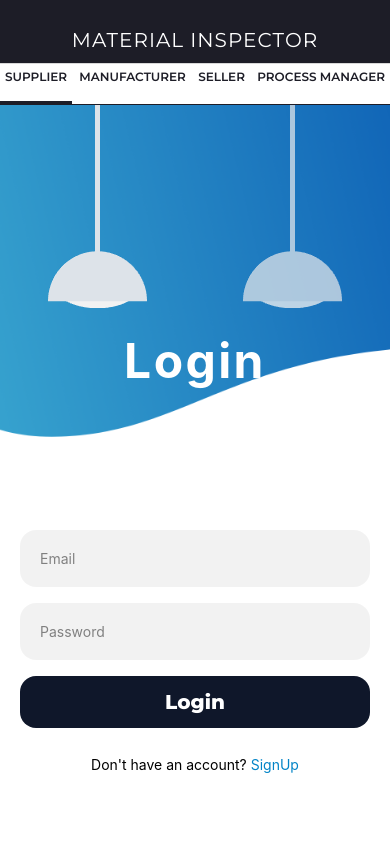
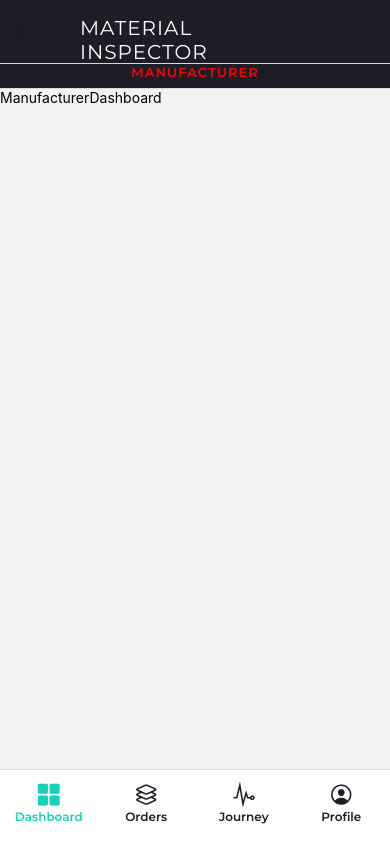
Before and after one commit to Team-Tetra-Weeknd-People/UEE-Clothing-React-Native-App, a React Native app in the folder frontend/: screen /ManufacturerMain in a window 390 px wide. Shown: the top 862 px of the page. Built offline with nearby package versions, Linux system fonts and the light colour scheme.

Commit message:
Manufacturer Base Added

```diff
--- a/frontend/App.js
+++ b/frontend/App.js
@@ -1,13 +1,15 @@
-import React, { useEffect, useState } from 'react';
-import { View, Text, ActivityIndicator, StyleSheet } from 'react-native';
-import { NavigationContainer } from '@react-navigation/native';
-import { createNativeStackNavigator } from '@react-navigation/native-stack';
-import * as Font from 'expo-font';
+import React, { useEffect, useState } from "react";
+import { View, Text, ActivityIndicator, StyleSheet } from "react-native";
+import { NavigationContainer } from "@react-navigation/native";
+import { createNativeStackNavigator } from "@react-navigation/native-stack";
+import * as Font from "expo-font";
 
-import LoginScreen from './screens/LoginScreen';
-import SignupScreen from './screens/SignupScreen';
-import SellerMain from './screens/Seller/SellerMain';
-import { Ionicons } from '@expo/vector-icons';
+import LoginScreen from "./screens/LoginScreen";
+import SignupScreen from "./screens/SignupScreen";
+import SellerMain from "./screens/Seller/SellerMain";
+import ManufacturerMain from "./screens/Manufacturer/ManufacturerMain";
+
+import { Ionicons } from "@expo/vector-icons";
 
 const Stack = createNativeStackNavigator();
 
@@ -16,18 +18,18 @@ function App() {
   const styles = StyleSheet.create({
     loadingContainer: {
       flex: 1,
-          justifyContent: 'center',
-          alignItems: 'center',
-          backgroundColor: 'white', // Change the background color as needed
+      justifyContent: "center",
+      alignItems: "center",
+      backgroundColor: "white", // Change the background color as needed
     },
   });
   useEffect(() => {
     async function loadFont() {
       await Font.loadAsync({
-            'Montserrat-Regular': require('./assets/fonts/Montserrat-Regular.ttf'),
-            'Montserrat-SemiBold': require('./assets/fonts/Montserrat-SemiBold.ttf'),
-            'Montserrat-Bold': require('./assets/fonts/Montserrat-Bold.ttf'),
-            'Montserrat-ExtraBold': require('./assets/fonts/Montserrat-ExtraBold.ttf'),
+        "Montserrat-Regular": require("./assets/fonts/Montserrat-Regular.ttf"),
+        "Montserrat-SemiBold": require("./assets/fonts/Montserrat-SemiBold.ttf"),
+        "Montserrat-Bold": require("./assets/fonts/Montserrat-Bold.ttf"),
+        "Montserrat-ExtraBold": require("./assets/fonts/Montserrat-ExtraBold.ttf"),
       });
       setIsFontLoaded(true);
     }
@@ -46,30 +48,35 @@ function App() {
   return (
     <NavigationContainer>
       <Stack.Navigator
-        initialRouteName='Login'
+        initialRouteName="Login"
         screenOptions={{
-          headerTitleAlign: 'center' ,
+          headerTitleAlign: "center",
           headerStyle: {
-            backgroundColor: '#1D1D27',
+            backgroundColor: "#1D1D27",
           },
           headerShown: true,
           headerTitle: () => (
-            <Text style={{
+            <Text
+              style={{
                 fontSize: 20,
-              color: 'white',
-              fontFamily: 'Montserrat-Regular',
+                color: "white",
+                fontFamily: "Montserrat-Regular",
                 paddingTop: 15,
                 letterSpacing: 1,
-            }}>
+              }}
+            >
               MATERIAL INSPECTOR
             </Text>
           ),
-        }}>
+        }}
+      >
         {/* common header for all screens */}
         <Stack.Screen name="Login" component={LoginScreen} />
         <Stack.Screen name="Signup" component={SignupScreen} />
         {/* seller */}
         <Stack.Screen name="SellerMain" component={SellerMain} />
+        {/* manufacturer */}
+        <Stack.Screen name="ManufacturerMain" component={ManufacturerMain} />
       </Stack.Navigator>
     </NavigationContainer>
   );
--- a/frontend/screens/LoginScreen.js
+++ b/frontend/screens/LoginScreen.js
@@ -102,7 +102,7 @@ export default function LoginScreen() {
                 alert("Login Successful");
                 AsyncStorage.setItem("token", res.data.token);
                 AsyncStorage.setItem("user", res.data.user);
-                // navigation.navigate("ManufacturerHome");
+                navigation.navigate("ManufacturerMain");
               } else {
                 alert(res.data.message);
               }
--- a/frontend/screens/Manufacturer/ManufacturerMain.js
+++ b/frontend/screens/Manufacturer/ManufacturerMain.js
@@ -1,10 +1,81 @@
+import { Ionicons } from "@expo/vector-icons";
+import React from "react";
 import { View, Text } from "react-native";
-import React from "react";
+import { createBottomTabNavigator } from "@react-navigation/bottom-tabs";
+import { useNavigation } from "@react-navigation/native";
+
+// Screens
+import ManufacturerDashboard from "./screens/ManufacturerDashboard";
+import ManufacturerOrders from "./screens/ManufacturerOrders";
+import ManufacturerProfile from "./screens/ManufacturerProfile";
+import ManufacturerJourney from "./screens/ManufacturerJourney";
+
+//Screen names
+const MANUFACTURER_DASHBOARD = "Dashboard";
+const MANUFACTURER_ORDERS = "Orders";
+const MANUFACTURER_PROFILE = "Profile";
+const MANUFACTURER_JOURNEY = "Journey";
+
+const Tab = createBottomTabNavigator();
 
 export default function ManufacturerMain() {
+  const navigation = useNavigation();
   return (
-    <View>
-      <Text>ManufacturerMain</Text>
-    </View>
+    <Tab.Navigator
+      initialRouteName={MANUFACTURER_DASHBOARD}
+      screenOptions={({ route }) => ({
+        tabBarIcon: ({ focused, color, size }) => {
+          let iconName;
+          let rn = route.name;
+          color = focused ? "#14D2B8" : "#1D1D27";
+
+          if (rn === MANUFACTURER_DASHBOARD) {
+            iconName = focused ? "grid" : "grid-outline";
+          } else if (rn === MANUFACTURER_ORDERS) {
+            iconName = focused ? "layers" : "layers-outline";
+          } else if (rn === MANUFACTURER_PROFILE) {
+            iconName = focused ? "person-circle" : "person-circle-outline";
+          } else if (rn === MANUFACTURER_JOURNEY) {
+            iconName = focused ? "pulse" : "pulse-outline";
+          }
+          return <Ionicons name={iconName} size={size} color={color} />;
+        },
+        tabBarActiveTintColor: "#14D2B8",
+        tabBarInactiveTintColor: "#1D1D27",
+        tabBarLabelStyle: {
+          paddingBottom: 10,
+          fontSize: 12,
+          fontFamily: "Montserrat-SemiBold",
+        },
+        tabBarStyle: { padding: 10, height: 75 },
+        headerTitleAlign: "center",
+        headerStyle: {
+          backgroundColor: "#1D1D27",
+          height: 25,
+        },
+        headerShown: true,
+        headerTitle: () => (
+          <Text
+            style={{
+              fontSize: 13,
+              color: "red",
+              fontFamily: "Montserrat-SemiBold",
+              letterSpacing: 1,
+              flex: 1,
+            }}
+          >
+            MANUFACTURER
+          </Text>
+        ),
+      })}
+    >
+      <Tab.Screen
+        name={MANUFACTURER_DASHBOARD}
+        component={ManufacturerDashboard}
+      />
+      <Tab.Screen name={MANUFACTURER_ORDERS} component={ManufacturerOrders} />
+      <Tab.Screen name={MANUFACTURER_JOURNEY} component={ManufacturerJourney} />
+      <Tab.Screen name={MANUFACTURER_PROFILE} component={ManufacturerProfile} />
+    </Tab.Navigator>
   );
 }
--- /dev/null
+++ b/frontend/screens/Manufacturer/screens/ManufacturerJourney.js
@@ -0,0 +1,10 @@
+import { View, Text } from "react-native";
+import React from "react";
+
+export default function ManufacturerJourney() {
+  return (
+    <View>
+      <Text>ManufacturerJourney</Text>
+    </View>
+  );
+}
--- /dev/null
+++ b/frontend/screens/Manufacturer/screens/ManufacturerOrders.js
@@ -0,0 +1,10 @@
+import { View, Text } from "react-native";
+import React from "react";
+
+export default function ManufacturerOrders() {
+  return (
+    <View>
+      <Text>ManufacturerOrders</Text>
+    </View>
+  );
+}
--- /dev/null
+++ b/frontend/screens/Manufacturer/screens/ManufacturerProfile.js
@@ -0,0 +1,10 @@
+import { View, Text } from "react-native";
+import React from "react";
+
+export default function ManufacturerProfile() {
+  return (
+    <View>
+      <Text>ManufacturerProfile</Text>
+    </View>
+  );
+}
```
Lines whose indentation alone changed are shown as unchanged.
